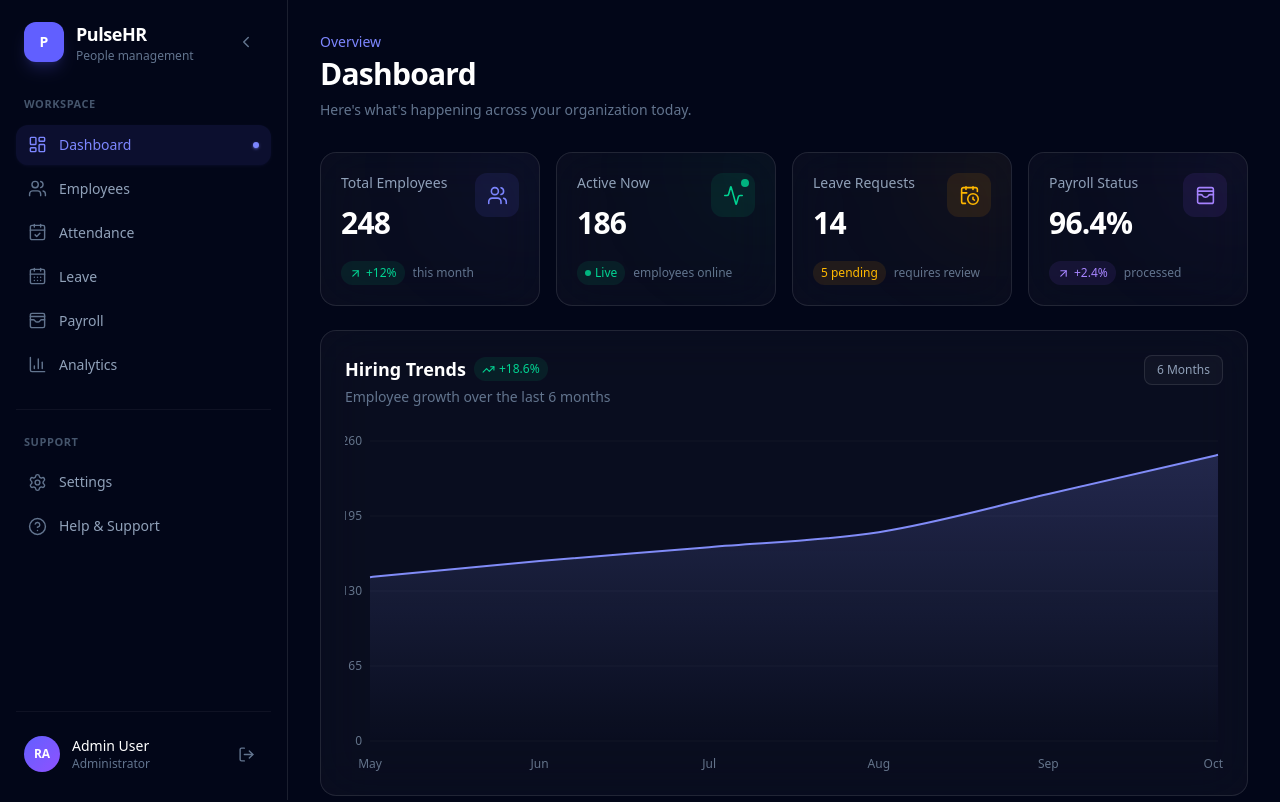
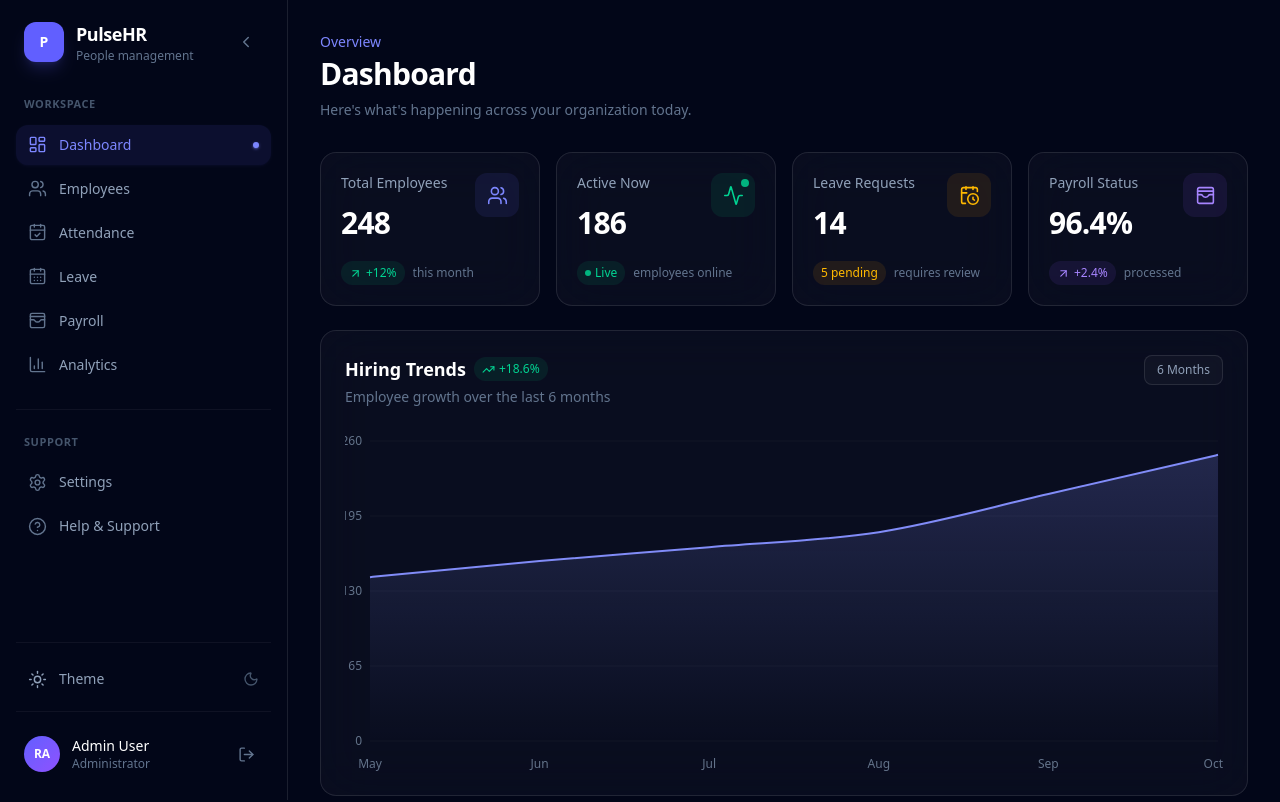
Before and after one commit to RushanAnsari/pulsehr-dashboard, a Next.js app: page / in a window 1280 px wide. Shown: the top 802 px of the page. Built offline with nearby package versions, Linux system fonts and the light colour scheme.

Commit message:
feat: complete responsive sidebar layout with collapse toggle and mobile hamburger drwaer architecture

```diff
--- a/src/app/page.tsx
+++ b/src/app/page.tsx
@@ -7,25 +7,13 @@ import {
   ArrowUpRight,
 } from "lucide-react";
 
-import Sidebar from "@/components/Sidebar";
+import DashboardShell from "@/components/DashboardShell";
 import AnalyticsChart from "@/components/AnalyticsChart";
 import RecentActivity from "@/components/RecentActivity";
 
 export default function Home() {
   return (
-    <main className="flex min-h-screen w-full overflow-x-hidden bg-slate-950 text-white">
-
-      {/* Sidebar is hidden on mobile so it cannot consume viewport width. */}
-      <div className="hidden shrink-0 md:flex">
-        <Sidebar />
-      </div>
-
-      {/* Main content becomes the full viewport width on mobile. */}
-      <section className="min-w-0 w-full flex-1 overflow-x-hidden overflow-y-auto">
-
-        {/* Responsive padding: 16px mobile → 32px tablet/desktop */}
-        <div className="mx-auto w-full max-w-[1600px] p-4 sm:p-8">
-
+    <DashboardShell>
       {/* Dashboard heading */}
       <div className="mb-6 sm:mb-8">
         <p className="mb-1 text-sm font-medium text-indigo-400">
@@ -41,12 +29,7 @@ export default function Home() {
         </p>
       </div>
 
-          {/*
-            Responsive metrics grid:
-            Mobile  → 1 column
-            Tablet  → 2 columns
-            Large   → 4 columns
-          */}
+      {/* Summary cards */}
       <div className="grid w-full min-w-0 grid-cols-1 gap-4 sm:grid-cols-2 lg:grid-cols-4">
 
         {/* Total Employees */}
@@ -77,8 +60,6 @@ export default function Home() {
               this month
             </span>
           </div>
-
-              <div className="pointer-events-none absolute -right-10 -top-10 h-28 w-28 rounded-full bg-indigo-500/10 blur-3xl" />
         </div>
 
         {/* Active Now */}
@@ -96,7 +77,6 @@ export default function Home() {
 
             <div className="relative flex h-11 w-11 shrink-0 items-center justify-center rounded-xl bg-emerald-500/10 text-emerald-400">
               <Activity size={21} strokeWidth={1.8} />
-
               <span className="absolute right-1.5 top-1.5 h-2 w-2 animate-pulse rounded-full bg-emerald-400" />
             </div>
           </div>
@@ -111,8 +91,6 @@ export default function Home() {
               employees online
             </span>
           </div>
-
-              <div className="pointer-events-none absolute -right-10 -top-10 h-28 w-28 rounded-full bg-emerald-500/10 blur-3xl" />
         </div>
 
         {/* Leave Requests */}
@@ -142,8 +120,6 @@ export default function Home() {
               requires review
             </span>
           </div>
-
-              <div className="pointer-events-none absolute -right-10 -top-10 h-28 w-28 rounded-full bg-amber-500/10 blur-3xl" />
         </div>
 
         {/* Payroll Status */}
@@ -174,17 +150,14 @@ export default function Home() {
               processed
             </span>
           </div>
-
-              <div className="pointer-events-none absolute -right-10 -top-10 h-28 w-28 rounded-full bg-violet-500/10 blur-3xl" />
+        </div>
       </div>
 
-          </div>
-          {/* Hiring analytics */}
-          <AnalyticsChart/>
-          {/* Recent employee activity*/}
-          <RecentActivity/>
-        </div>
-      </section>
-    </main>
+      {/* Analytics */}
+      <AnalyticsChart />
+
+      {/* Recent employee activity */}
+      <RecentActivity />
+    </DashboardShell>
   );
 }
--- /dev/null
+++ b/src/components/DashboardShell.tsx
@@ -0,0 +1,89 @@
+
+"use client";
+
+import { useState } from "react";
+import { Menu } from "lucide-react";
+import Sidebar from "@/components/Sidebar";
+
+type DashboardShellProps = {
+  children: React.ReactNode;
+};
+
+export default function DashboardShell({ children }: DashboardShellProps) {
+  // Controls desktop/tablet sidebar width.
+  const [collapsed, setCollapsed] = useState(false);
+
+  // Controls the mobile navigation drawer.
+  const [mobileOpen, setMobileOpen] = useState(false);
+
+  return (
+    <main className="flex min-h-screen w-full overflow-x-hidden bg-slate-950 text-white">
+
+      {/* Desktop and tablet sidebar */}
+      <div className="hidden shrink-0 md:flex">
+        <div className="relative">
+          <Sidebar collapsed={collapsed} onToggleCollapse={() => setCollapsed((current) => !current)} />
+
+          {/* Desktop collapse control */}
+
+        </div>
+      </div>
+
+      {/* Main application area */}
+      <section className="min-w-0 w-full flex-1 overflow-x-hidden overflow-y-auto">
+
+        {/* Mobile top navigation */}
+        <header className="sticky top-0 z-40 flex h-16 w-full items-center justify-between border-b border-white/10 bg-slate-950/90 px-4 backdrop-blur-xl md:hidden">
+          <a href="/" className="flex items-center gap-3">
+            <div className="flex h-9 w-9 items-center justify-center rounded-xl bg-indigo-500 text-sm font-bold text-white shadow-lg shadow-indigo-500/20">
+              P
+            </div>
+
+            <div>
+              <p className="text-sm font-semibold text-white">
+                PulseHR
+              </p>
+
+              <p className="text-[10px] text-slate-500">
+                People management
+              </p>
+            </div>
+          </a>
+
+          <button
+            type="button"
+            aria-label="Open navigation"
+            onClick={() => setMobileOpen(true)}
+            className="rounded-xl border border-white/10 bg-white/[0.03] p-2.5 text-slate-300 transition hover:bg-white/10 hover:text-white"
+          >
+            <Menu size={20} />
+          </button>
+        </header>
+
+        {/* Page content */}
+        <div className="mx-auto w-full max-w-[1600px] p-4 sm:p-8">
+          {children}
+        </div>
+      </section>
+
+      {/* Mobile drawer overlay */}
+      {mobileOpen && (
+        <div className="fixed inset-0 z-50 md:hidden">
+
+          {/* Clicking this backdrop closes the drawer. */}
+          <button
+            type="button"
+            aria-label="Close navigation"
+            onClick={() => setMobileOpen(false)}
+            className="absolute inset-0 bg-black/60 backdrop-blur-sm"
+          />
+
+          {/* Sliding mobile sidebar */}
+          <div className="absolute inset-y-0 left-0 z-50 w-72 animate-[slideIn_250ms_ease-out]">
+            <Sidebar mobile onClose={() => setMobileOpen(false)} onNavigate={() => setMobileOpen(false)} />
+          </div>
+        </div>
+      )}
+    </main>
+  );
+}
--- a/src/components/Sidebar.tsx
+++ b/src/components/Sidebar.tsx
@@ -1,6 +1,7 @@
-
 "use client";
 
+import Link from "next/link";
+import { usePathname } from "next/navigation";
 import {
   LayoutDashboard,
   Users,
@@ -12,136 +13,234 @@ import {
   HelpCircle,
   LogOut,
   ChevronLeft,
+  Sun,
+  Moon,
+  X,
 } from "lucide-react";
 
-// Navigation items are stored as data so we can easily add,
-// remove, or reorder sidebar sections later.
+type SidebarProps = {
+  collapsed?: boolean;
+  mobile?: boolean;
+  onNavigate?: () => void;
+  onClose?: () => void;
+  onToggleCollapse?: () => void;
+};
+
+// One navigation source keeps desktop and mobile routing consistent.
 const navigation = [
-  { name: "Dashboard", icon: LayoutDashboard, active: true },
-  { name: "Employees", icon: Users },
-  { name: "Attendance", icon: CalendarCheck },
-  { name: "Leave", icon: CalendarDays },
-  { name: "Payroll", icon: WalletCards },
-  { name: "Analytics", icon: BarChart3 },
+  { name: "Dashboard", href: "/", icon: LayoutDashboard },
+  { name: "Employees", href: "/employees", icon: Users },
+  { name: "Attendance", href: "/attendance", icon: CalendarCheck },
+  { name: "Leave", href: "/leave", icon: CalendarDays },
+  { name: "Payroll", href: "/payroll", icon: WalletCards },
+  { name: "Analytics", href: "/analytics", icon: BarChart3 },
 ];
 
 const secondaryNavigation = [
-  { name: "Settings", icon: Settings },
-  { name: "Help & Support", icon: HelpCircle },
+  { name: "Settings", href: "/settings", icon: Settings },
+  { name: "Help & Support", href: "/help", icon: HelpCircle },
 ];
 
-export default function Sidebar() {
+export default function Sidebar({
+  collapsed = false,
+  mobile = false,
+  onNavigate,
+  onClose,
+  onToggleCollapse,
+}: SidebarProps) {
+  const pathname = usePathname();
+
+  const isCollapsed = mobile ? false : collapsed;
+
   return (
-    <aside className="flex h-screen w-72 flex-col border-r border-white/10 bg-slate-950 px-4 py-5 text-slate-300">
-      {/* Brand */}
-      <div className="mb-8 flex items-center justify-between px-2">
-        <div className="flex items-center gap-3">
-          <div className="flex h-10 w-10 items-center justify-center rounded-xl bg-indigo-500 text-sm font-bold text-white shadow-lg shadow-indigo-500/20">
+    <aside
+      className={
+        mobile
+          ? "flex h-full w-72 flex-col bg-slate-950 px-4 py-5 text-slate-300"
+          : `flex h-screen ${isCollapsed ? "w-20" : "w-72"} shrink-0 flex-col border-r border-white/10 bg-slate-950 px-4 py-5 text-slate-300 transition-[width] duration-300 ease-in-out`
+      }
+    >
+      {/* Brand / mobile close button */}
+      <div
+        className={
+          isCollapsed
+            ? "mb-8 flex items-center justify-center px-2"
+            : "mb-8 flex items-center justify-between px-2"
+        }
+      >
+        <Link
+          href="/"
+          onClick={onNavigate}
+          className={
+            isCollapsed
+              ? "flex items-center justify-center"
+              : "flex items-center gap-3"
+          }
+        >
+          <div className="flex h-10 w-10 shrink-0 items-center justify-center rounded-xl bg-indigo-500 text-sm font-bold text-white shadow-lg shadow-indigo-500/20">
             P
           </div>
 
-          <div>
+          {!isCollapsed && (
+            <div className="min-w-0">
               <h1 className="text-lg font-semibold tracking-tight text-white">
                 PulseHR
               </h1>
 
-            <p className="text-xs text-slate-500">
-              People management
-            </p>
+              <p className="text-xs text-slate-500">People management</p>
             </div>
-        </div>
+          )}
+        </Link>
 
-        {/* Collapse button — functionality will be added later */}
+        {mobile ? (
           <button
             type="button"
-          aria-label="Collapse sidebar"
-          className="hidden rounded-lg p-2 text-slate-500 transition hover:bg-white/5 hover:text-white lg:block"
+            aria-label="Close navigation"
+            onClick={onClose}
+            className="rounded-lg p-2 text-slate-500 transition hover:bg-white/5 hover:text-white"
           >
-          <ChevronLeft size={18} />
+            <X size={20} />
           </button>
+        ) : (
+          <button
+            type="button"
+            aria-label={isCollapsed ? "Expand sidebar" : "Collapse sidebar"} onClick={onToggleCollapse}
+            className="rounded-lg p-2 text-slate-500 transition hover:bg-white/5 hover:text-white"
+          >
+            <ChevronLeft size={18} className={isCollapsed ? "rotate-180 transition-transform duration-300" : "transition-transform duration-300"} />
+          </button>
+        )}
       </div>
 
       {/* Main navigation */}
       <nav className="flex-1">
+        {!isCollapsed && (
           <p className="mb-3 px-2 text-[11px] font-semibold uppercase tracking-wider text-slate-600">
             Workspace
           </p>
+        )}
 
         <div className="space-y-1">
           {navigation.map((item) => {
-            // React uses the key to identify each item efficiently.
             const Icon = item.icon;
+            const isActive = pathname === item.href;
 
             return (
-              <button
-                key={item.name}
-                type="button"
-                className={item.active ? "group flex w-full items-center gap-3 rounded-xl bg-indigo-500/10 px-3 py-2.5 text-sm font-medium text-indigo-400 shadow-sm shadow-indigo-500/5 transition-all duration-200" : "group flex w-full items-center gap-3 rounded-xl px-3 py-2.5 text-sm font-medium text-slate-400 transition-all duration-200 hover:bg-white/5 hover:text-white"}
+              <Link
+                key={item.href}
+                href={item.href}
+                onClick={onNavigate}
+                title={isCollapsed ? item.name : undefined}
+                className={
+                  isCollapsed
+                    ? `group flex items-center justify-center rounded-xl px-3 py-2.5 transition-all duration-200 ${isActive ? "bg-indigo-500/10 text-indigo-400" : "text-slate-400 hover:bg-white/5 hover:text-white"}`
+                    : `group flex items-center gap-3 rounded-xl px-3 py-2.5 text-sm font-medium transition-all duration-200 ${isActive ? "bg-indigo-500/10 text-indigo-400 shadow-sm shadow-indigo-500/5" : "text-slate-400 hover:bg-white/5 hover:text-white"}`
+                }
               >
                 <Icon
                   size={19}
                   strokeWidth={1.8}
-                  className={item.active ? "text-indigo-400 transition-transform duration-200" : "text-slate-500 transition-transform duration-200 group-hover:scale-110 group-hover:text-slate-300"}
+                  className={
+                    isActive
+                      ? "text-indigo-400"
+                      : "text-slate-500 transition-transform duration-200 group-hover:scale-110 group-hover:text-slate-300"
+                  }
                 />
 
-                <span>{item.name}</span>
+                {!isCollapsed && <span>{item.name}</span>}
 
-                {/* Active navigation indicator */}
-                {item.active && (
+                {!isCollapsed && isActive && (
                   <span className="ml-auto h-1.5 w-1.5 rounded-full bg-indigo-400 shadow-sm shadow-indigo-400/50" />
                 )}
-              </button>
+              </Link>
             );
           })}
         </div>
 
-        {/* Divider */}
         <div className="my-6 h-px bg-white/5" />
 
+        {!isCollapsed && (
           <p className="mb-3 px-2 text-[11px] font-semibold uppercase tracking-wider text-slate-600">
             Support
           </p>
+        )}
 
-        {/* Secondary navigation */}
         <div className="space-y-1">
           {secondaryNavigation.map((item) => {
             const Icon = item.icon;
+            const isActive = pathname === item.href;
 
             return (
-              <button
-                key={item.name}
-                type="button"
-                className="group flex w-full items-center gap-3 rounded-xl px-3 py-2.5 text-sm font-medium text-slate-400 transition-all duration-200 hover:bg-white/5 hover:text-white"
+              <Link
+                key={item.href}
+                href={item.href}
+                onClick={onNavigate}
+                title={isCollapsed ? item.name : undefined}
+                className={
+                  isCollapsed
+                    ? `group flex items-center justify-center rounded-xl px-3 py-2.5 transition-all duration-200 ${isActive ? "bg-indigo-500/10 text-indigo-400" : "text-slate-400 hover:bg-white/5 hover:text-white"}`
+                    : `group flex items-center gap-3 rounded-xl px-3 py-2.5 text-sm font-medium transition-all duration-200 ${isActive ? "bg-indigo-500/10 text-indigo-400" : "text-slate-400 hover:bg-white/5 hover:text-white"}`
+                }
               >
                 <Icon
                   size={19}
                   strokeWidth={1.8}
-                  className="text-slate-500 transition-transform duration-200 group-hover:scale-110 group-hover:text-slate-300"
+                  className={
+                    isActive
+                      ? "text-indigo-400"
+                      : "text-slate-500 transition-transform duration-200 group-hover:scale-110 group-hover:text-slate-300"
+                  }
                 />
 
-                <span>{item.name}</span>
-              </button>
+                {!isCollapsed && <span>{item.name}</span>}
+              </Link>
             );
           })}
         </div>
       </nav>
 
-      {/* User profile */}
+      {/* Theme toggle placeholder */}
+      <div className="mb-3 border-t border-white/5 pt-4">
+        <button
+          type="button"
+          title={isCollapsed ? "Toggle theme" : undefined}
+          className={
+            isCollapsed
+              ? "flex w-full items-center justify-center rounded-xl p-2.5 text-slate-400 transition hover:bg-white/5 hover:text-white"
+              : "flex w-full items-center gap-3 rounded-xl px-3 py-2.5 text-sm font-medium text-slate-400 transition hover:bg-white/5 hover:text-white"
+          }
+        >
+          <Sun size={19} strokeWidth={1.8} />
+          {!isCollapsed && (
+            <>
+              <span>Theme</span>
+              <Moon size={16} className="ml-auto text-slate-600" />
+            </>
+          )}
+        </button>
+      </div>
+
+      {/* Profile */}
       <div className="border-t border-white/5 pt-4">
-        <div className="flex items-center gap-3 rounded-xl p-2 transition hover:bg-white/5">
-          {/* Temporary avatar — we'll connect this to real user data later */}
+        <div
+          className={
+            isCollapsed
+              ? "flex items-center justify-center"
+              : "flex items-center gap-3 rounded-xl p-2 transition hover:bg-white/5"
+          }
+        >
           <div className="flex h-9 w-9 shrink-0 items-center justify-center rounded-full bg-gradient-to-br from-indigo-500 to-violet-500 text-xs font-semibold text-white">
             RA
           </div>
 
+          {!isCollapsed && (
+            <>
               <div className="min-w-0 flex-1">
                 <p className="truncate text-sm font-medium text-white">
                   Admin User
                 </p>
 
-            <p className="truncate text-xs text-slate-500">
-              Administrator
-            </p>
+                <p className="truncate text-xs text-slate-500">Administrator</p>
               </div>
 
               <button
@@ -151,6 +250,8 @@ export default function Sidebar() {
               >
                 <LogOut size={17} />
               </button>
+            </>
+          )}
         </div>
       </div>
     </aside>
```
Also changed, not shown: src/app/globals.css (+10 -0 lines). Lines whose indentation alone changed are shown as unchanged.
